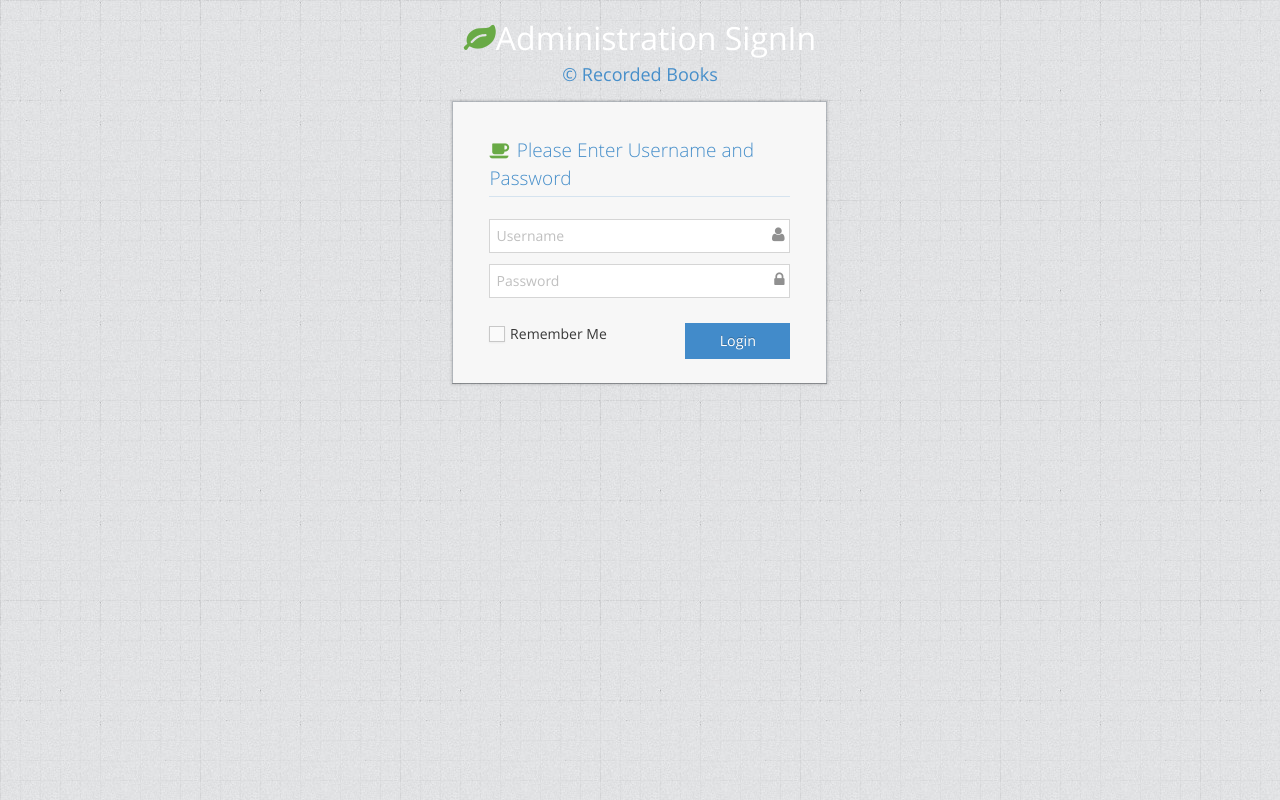
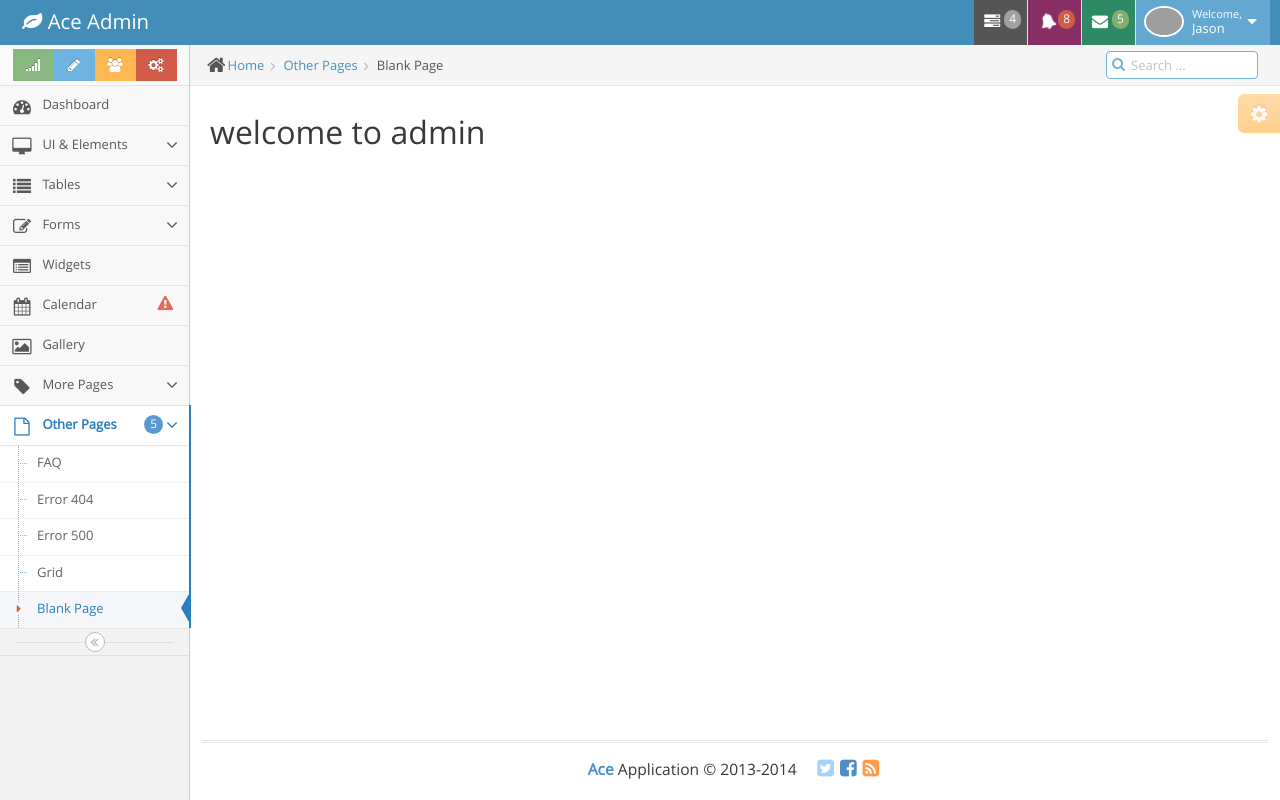
Before and after one commit to 010916hao/VideoEcommerce, a Vue app in the folder admin/: page /admin/welcome in a window 1280 px wide. Before the commit this address led to /login. Built offline with nearby package versions, Linux system fonts and the light colour scheme; grey boxes are pictures that could not be loaded.

Commit message:
1. add welcome children component and welcome children router, you need use children router with router-view ps: children path doesn't need "/" slash.

```diff
--- a/admin/src/views/admin.vue
+++ b/admin/src/views/admin.vue
@@ -936,7 +936,7 @@
             <div class="row">
               <div class="col-xs-12">
                 <!-- PAGE CONTENT BEGINS -->
-
+                  <router-view />
                 <!-- PAGE CONTENT ENDS -->
               </div><!-- /.col -->
             </div><!-- /.row -->
--- /dev/null
+++ b/admin/src/views/admin/welcome.vue
@@ -0,0 +1,15 @@
+<template>
+  <div>
+    <h1>welcome to admin</h1>
+  </div>
+</template>
+
+<script>
+  export default {
+    name: "welcome"
+  }
+</script>
+
+<style scoped>
+
+</style>
```
Also changed, not shown: admin/src/router.js (+6 -57 lines).
